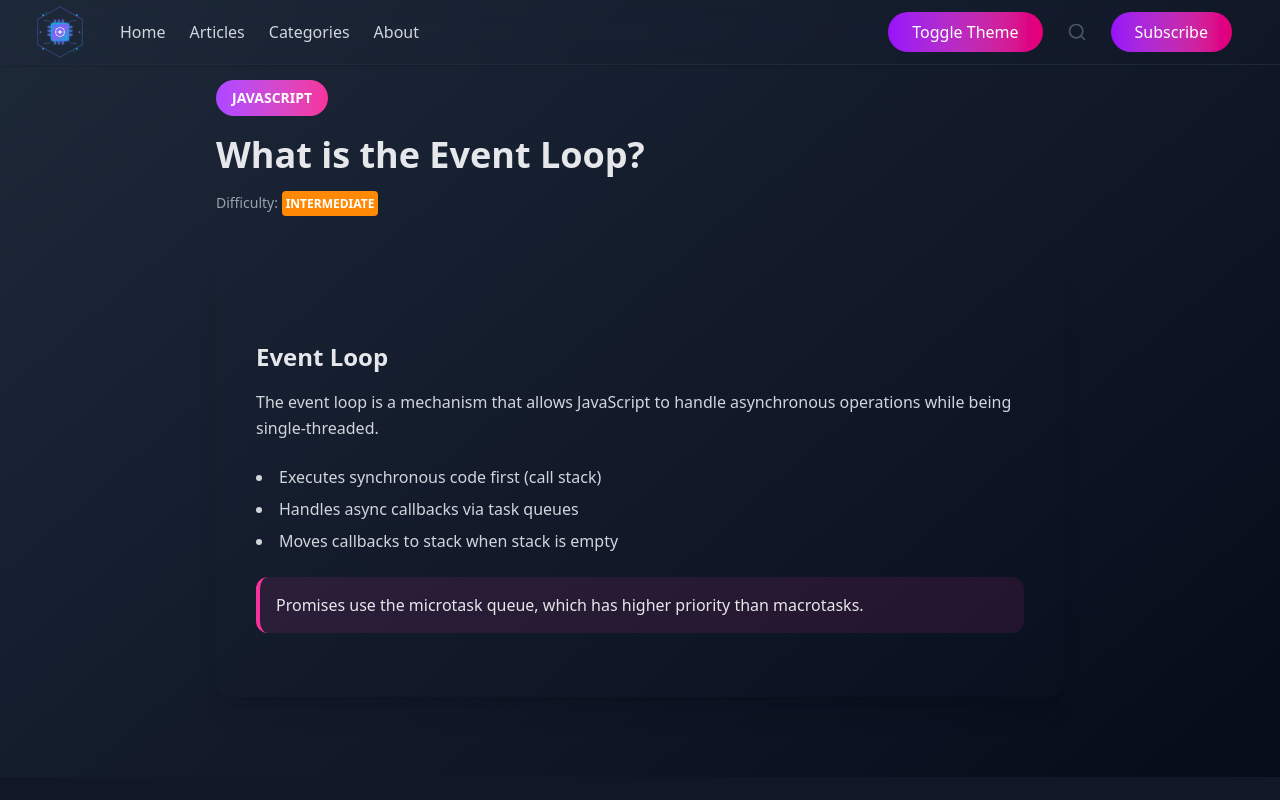
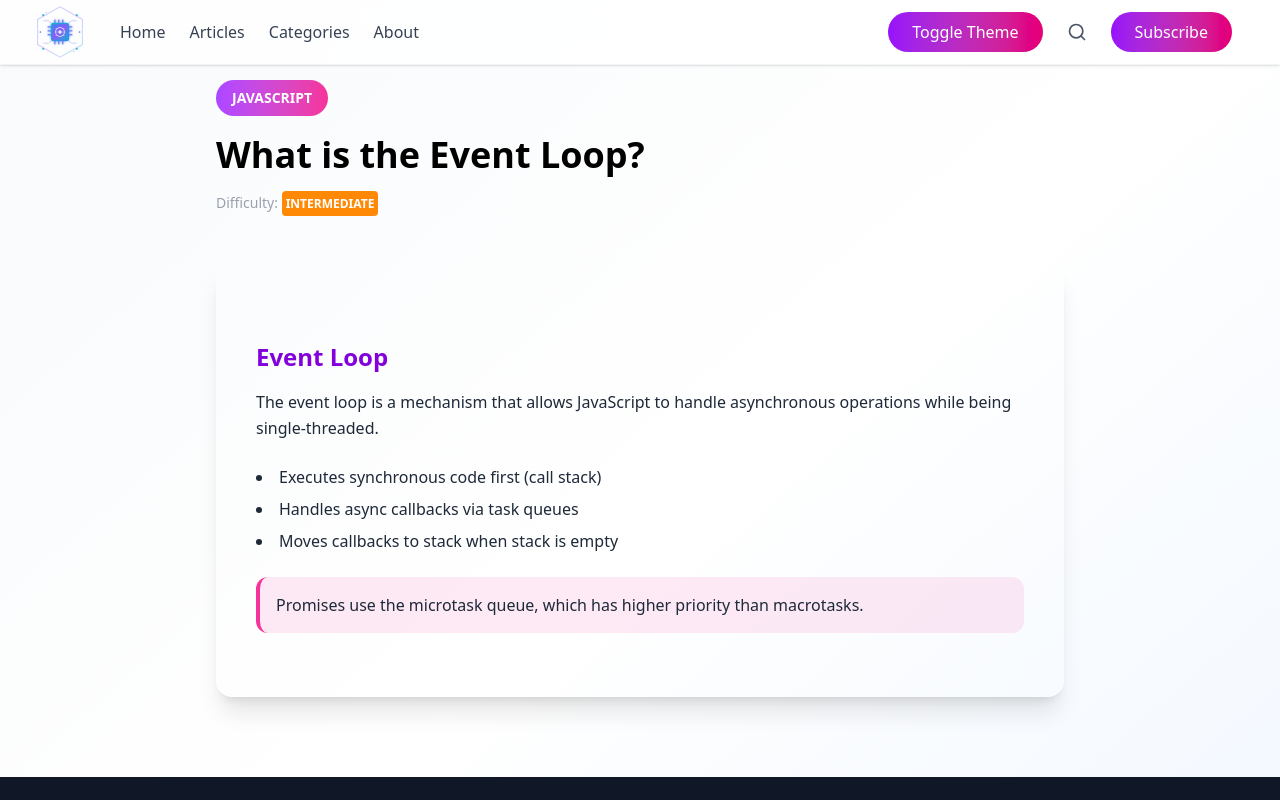
Before and after one commit to prem0406/modern-blog, a React (Vite) app: page /question/1 in a window 1280 px wide. Shown: the top 800 px of the page. Built offline with nearby package versions, Linux system fonts and the light colour scheme.

Commit message:
detect browesrs theme

```diff
--- a/src/theme/themeContext.tsx
+++ b/src/theme/themeContext.tsx
@@ -4,6 +4,7 @@ import {
   useState,
   type PropsWithChildren,
 } from "react";
+import useBrowserDarkMode from "./useBrowserDarkMode";
 
 type TThemeContext = {
   theme: ETheme;
@@ -23,7 +24,10 @@ const ThemeContext = createContext<TThemeContext>({
 });
 
 export const ThemeProvider: React.FC<PropsWithChildren> = ({ children }) => {
-  const [theme, setTheme] = useState(ETheme.DARK);
+  const { isBrowserDarkMode } = useBrowserDarkMode();
+  const [theme, setTheme] = useState(
+    isBrowserDarkMode ? ETheme.DARK : ETheme.LIGHT,
+  );
 
   const toggleTheme = () =>
     setTheme((prev) => (prev === ETheme.LIGHT ? ETheme.DARK : ETheme.LIGHT));
--- /dev/null
+++ b/src/theme/useBrowserDarkMode.ts
@@ -0,0 +1,31 @@
+import { useState, useEffect } from "react";
+
+const useBrowserDarkMode = () => {
+  // Initial state is based on the current system preference
+  const [isBrowserDarkMode, setIsBrowserDarkMode] = useState(
+    window.matchMedia &&
+      window.matchMedia("(prefers-color-scheme: dark)").matches,
+  );
+
+  useEffect(() => {
+    const mediaQuery = window.matchMedia("(prefers-color-scheme: dark)");
+
+    // Handler function to update state on change
+    const handleChange = (event: MediaQueryListEvent) => {
+      setIsBrowserDarkMode(event.matches);
+    };
+
+    // Add event listener
+    // Note: addEventListener is preferred over addListener for modern browsers
+    mediaQuery.addEventListener("change", handleChange);
+
+    // Cleanup function to remove the listener
+    return () => {
+      mediaQuery.removeEventListener("change", handleChange);
+    };
+  }, []); // Empty dependency array ensures the effect runs only once on mount
+
+  return { isBrowserDarkMode };
+};
+
+export default useBrowserDarkMode;
```
